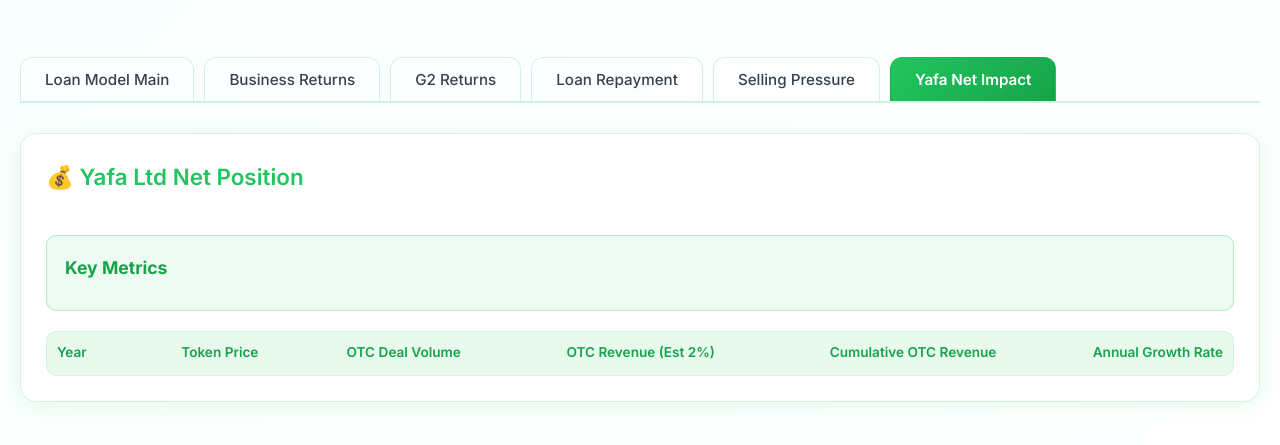
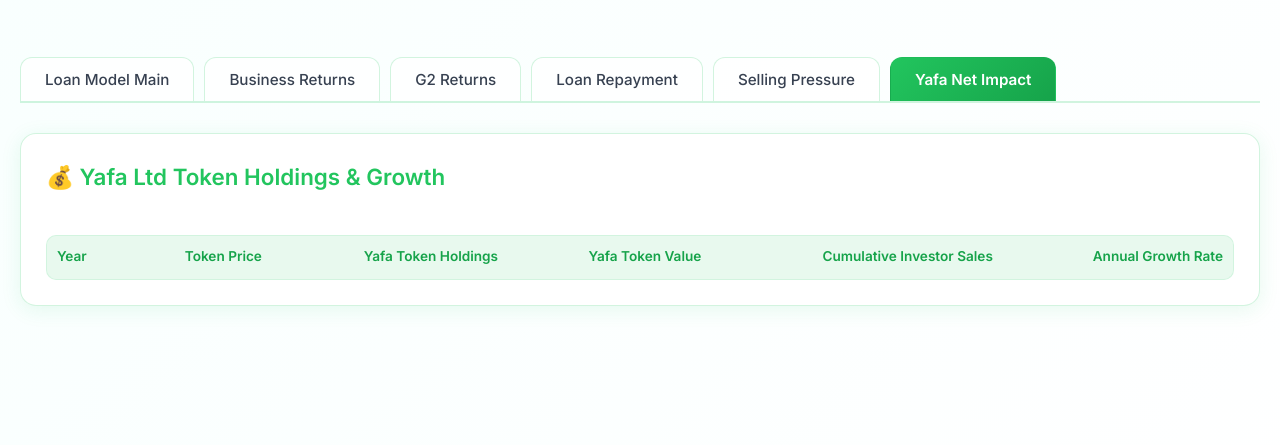
Before and after one commit to CommanderGeeks/G2Raise, a plain HTML site: page index.html in a window 1280 px wide. Both pictures are taken after a click on the button "Yafa Net Impact". Shown: the part 155-600 px from the top of the page. Drawn offline with Linux system fonts and the light colour scheme.

Commit message:
update impact on Yafa

```diff
--- a/index.html
+++ b/index.html
@@ -624,21 +624,17 @@
         <!-- Yafa Net Impact Tab -->
         <div id="yafa-impact" class="tab-content">
             <div class="results-card">
-                <h3 class="section-title">💰 Yafa Ltd Net Position</h3>
+                <h3 class="section-title">💰 Yafa Ltd Token Holdings & Growth</h3>
                 <div class="summary-grid" id="yafa-summary"></div>
-                <div class="info-box">
-                    <h3>Key Metrics</h3>
-                    <div class="info-grid" id="yafa-metrics"></div>
-                </div>
                 <div class="table-container">
                     <table>
                         <thead>
                             <tr>
                                 <th>Year</th>
                                 <th>Token Price</th>
-                                <th>OTC Deal Volume</th>
-                                <th>OTC Revenue (Est 2%)</th>
-                                <th>Cumulative OTC Revenue</th>
+                                <th>Yafa Token Holdings</th>
+                                <th>Yafa Token Value</th>
+                                <th>Cumulative Investor Sales</th>
                                 <th>Annual Growth Rate</th>
                             </tr>
                         </thead>
```
